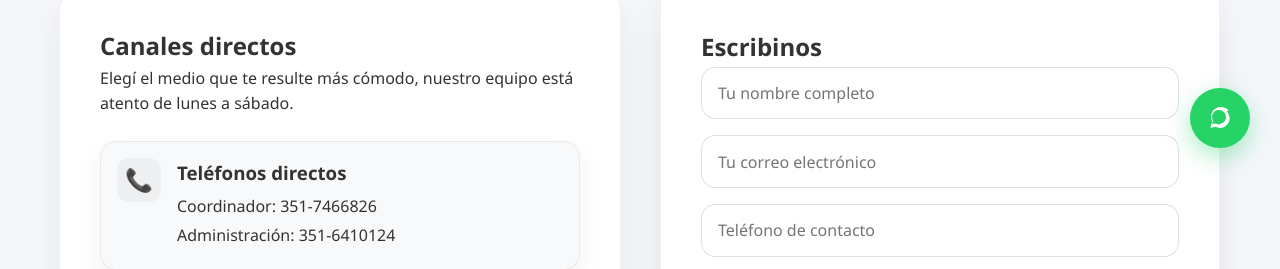
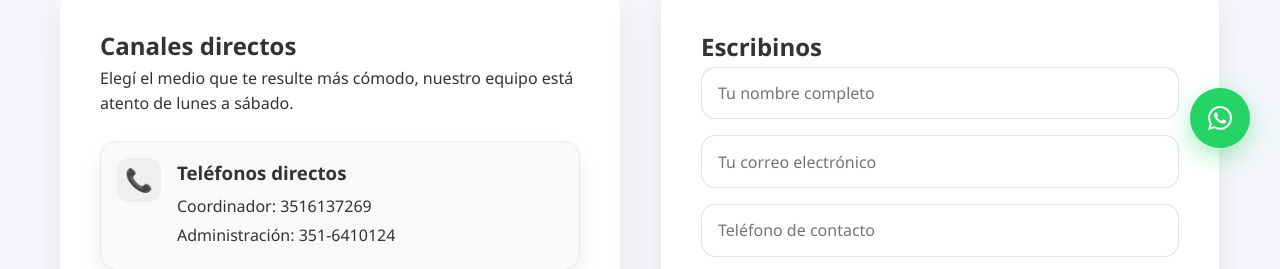
Before and after one commit to CatalinaLencioni/corporis-web, a React (Vite) app: page /contacto in a window 1280 px wide. Shown: the part 622-891 px from the top of the page. Built offline with nearby package versions, Linux system fonts and the light colour scheme.

Commit message:
Actualizar WhatsApp de contacto

```diff
--- a/src/components/WhatsAppButton.jsx
+++ b/src/components/WhatsAppButton.jsx
@@ -1,6 +1,6 @@
 const WhatsAppButton = () => {
-  const phoneNumber = "351-7466826"
-  const whatsappUrl = `https://wa.me/${3517466826}?text=Hola%2C%20quisiera%20consultar%20sobre%20los%20servicios%20de%20Corporis%20Salud.`
+  const phoneNumber = "3516 13-7269"
+  const whatsappUrl = `https://wa.me/${3516137269}?text=Hola%2C%20quisiera%20consultar%20sobre%20los%20servicios%20de%20Corporis%20Salud.`
 
   return (
     <a
@@ -10,8 +10,8 @@
       className="whatsapp-button"
       title="Contactar por WhatsApp"
     >
-      <svg viewBox="0 0 24 24" fill="currentColor" width="24" height="24">
-        <path d="M20.52 3.98C18.44 1.9 15.66 0.9 12.68 0.9c-5.33 0-9.68 4.35-9.68 9.68 0 1.7.44 3.36 1.27 4.83L2.18 22.1l5.07-1.33c1.41.76 3.01 1.16 4.68 1.16 5.33 0 9.68-4.35 9.68-9.68 0-2.58-1-5.01-2.81-6.83zm-8.84 14.72c-1.46 0-2.89-.39-4.12-1.11l-.3-.18-3.1 0.82 0.84-3.07-.19-.3C4.55 13.75 4.12 12.2 4.12 10.58 4.12 6.92 7.04 3.98 10.68 3.98c0.97 0 1.91 0.19 2.8 0.56 0.88 0.36 1.68 0.89 2.35 1.56 0.67 0.67 1.2 1.47 1.56 2.35 0.37 0.89 0.56 1.83 0.56 2.8 0 3.66-2.92 6.6-6.56 6.6z" />
+      <svg viewBox="0 0 24 24" fill="currentColor" width="24" height="24" aria-hidden="true">
+        <path d="M17.472 14.382c-.297-.149-1.758-.867-2.03-.967-.273-.099-.471-.148-.67.15-.197.297-.767.966-.94 1.164-.173.199-.347.223-.644.075-.297-.15-1.255-.463-2.39-1.475-.883-.788-1.48-1.761-1.653-2.059-.173-.297-.018-.458.13-.606.134-.133.298-.347.446-.52.149-.174.198-.298.298-.497.099-.198.05-.371-.025-.52-.075-.149-.669-1.612-.916-2.207-.242-.579-.487-.5-.669-.51-.173-.008-.371-.01-.57-.01-.198 0-.52.074-.792.372-.272.297-1.04 1.016-1.04 2.479 0 1.462 1.065 2.875 1.213 3.074.149.198 2.096 3.2 5.077 4.487.709.306 1.262.489 1.694.626.712.226 1.36.194 1.872.118.571-.085 1.758-.719 2.006-1.413.248-.694.248-1.289.173-1.413-.074-.124-.272-.198-.57-.347m-5.421 7.403h-.004a9.87 9.87 0 0 1-5.031-1.378l-.361-.214-3.741.982.998-3.648-.235-.374a9.86 9.86 0 0 1-1.51-5.26c.001-5.45 4.436-9.884 9.889-9.884 2.64 0 5.122 1.03 6.988 2.898a9.825 9.825 0 0 1 2.895 6.994c-.003 5.45-4.437 9.884-9.888 9.884m8.413-18.297A11.815 11.815 0 0 0 12.05 0C5.495 0 .16 5.335.157 11.892c0 2.096.547 4.142 1.588 5.946L.057 24l6.305-1.654a11.882 11.882 0 0 0 5.683 1.448h.005c6.554 0 11.89-5.335 11.893-11.893a11.821 11.821 0 0 0-3.48-8.413Z" />
       </svg>
     </a>
   )
--- a/src/pages/Contacto.jsx
+++ b/src/pages/Contacto.jsx
@@ -6,12 +6,12 @@
   cordoba: {
     slug: "cordoba",
     nombre: "Córdoba",
-    whatsapp: "5493517466826",
+    whatsapp: "3516137269",
     contactChannels: [
       {
         icon: "📞",
         title: "Teléfonos directos",
-        lines: ["Coordinador: 351-7466826", "Administración: 351-6410124"],
+        lines: ["Coordinador: 3516137269", "Administración: 351-6410124"],
       },
       {
         icon: "✉️",
```
